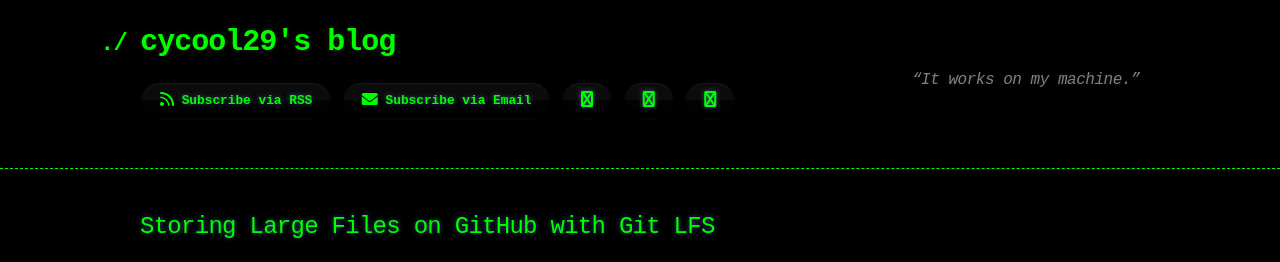
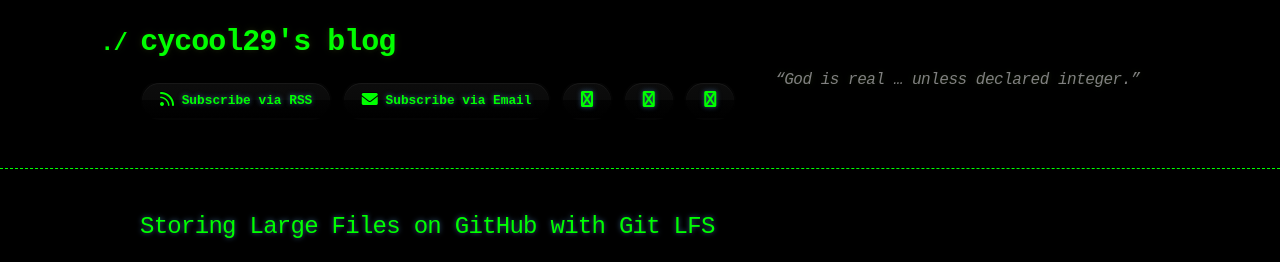
Before and after one commit to cycool29/cycool29.github.io, a Jekyll site: the page built from index.md, in a window 1280 px wide and 900 px high. Shown: the top 262 px of the window. Built offline with Jekyll 4.4.1, drawn with Linux system fonts in a browser that asks for light colours; a style sheet for code colours, icons or effects is not loaded.

Commit message:
Update quotes

```diff
--- a/_config.yml
+++ b/_config.yml
@@ -1,5 +1,5 @@
 title: cycool29's blog
-description: "“It works on my machine.” "
+description: "“God is real … unless declared integer.” "
 bio: A high school student. Intermediate in Python, Git, Bash. Learning JavaScript. He/Him. "
 author: cycool29
 url: https://cycool29.github.io
```
